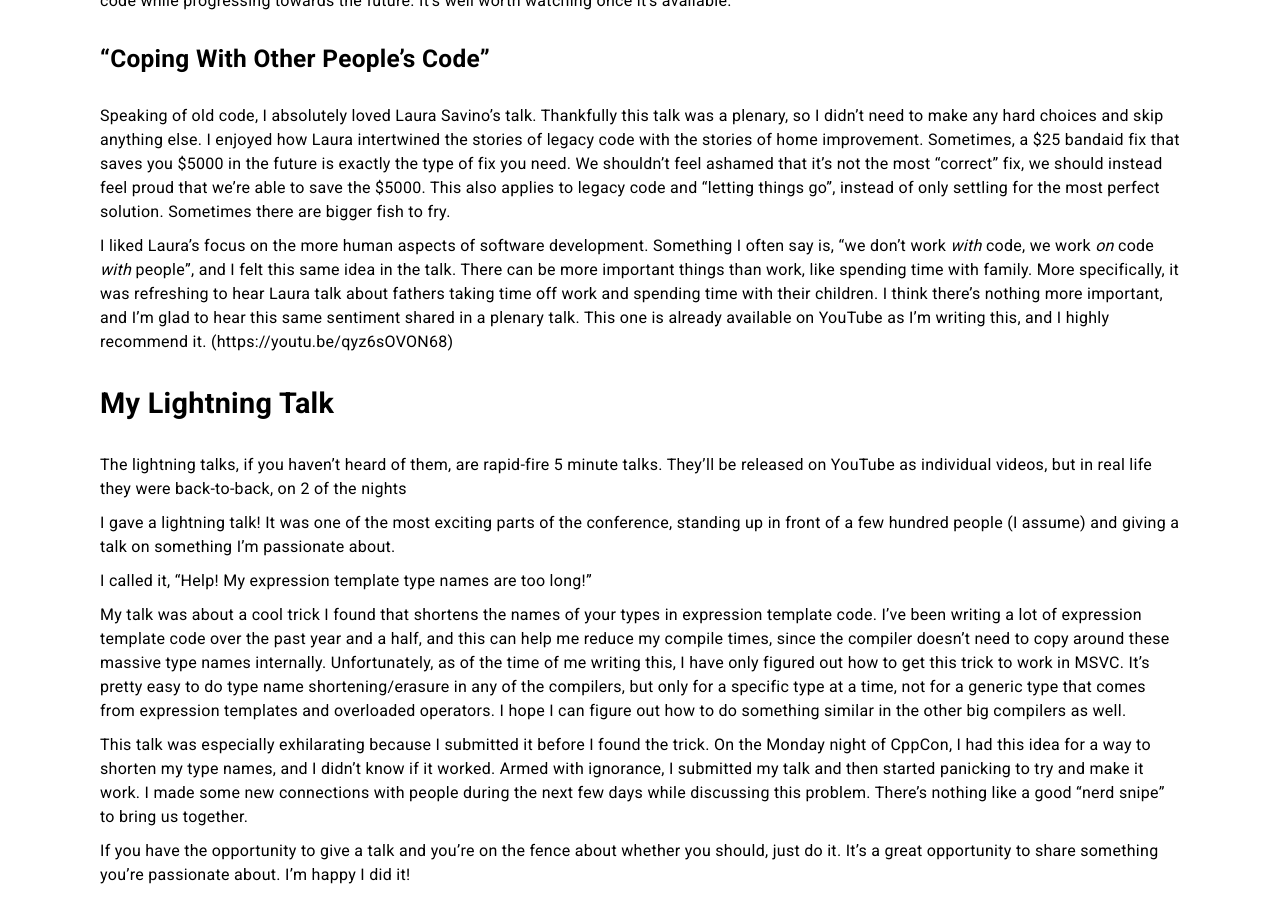
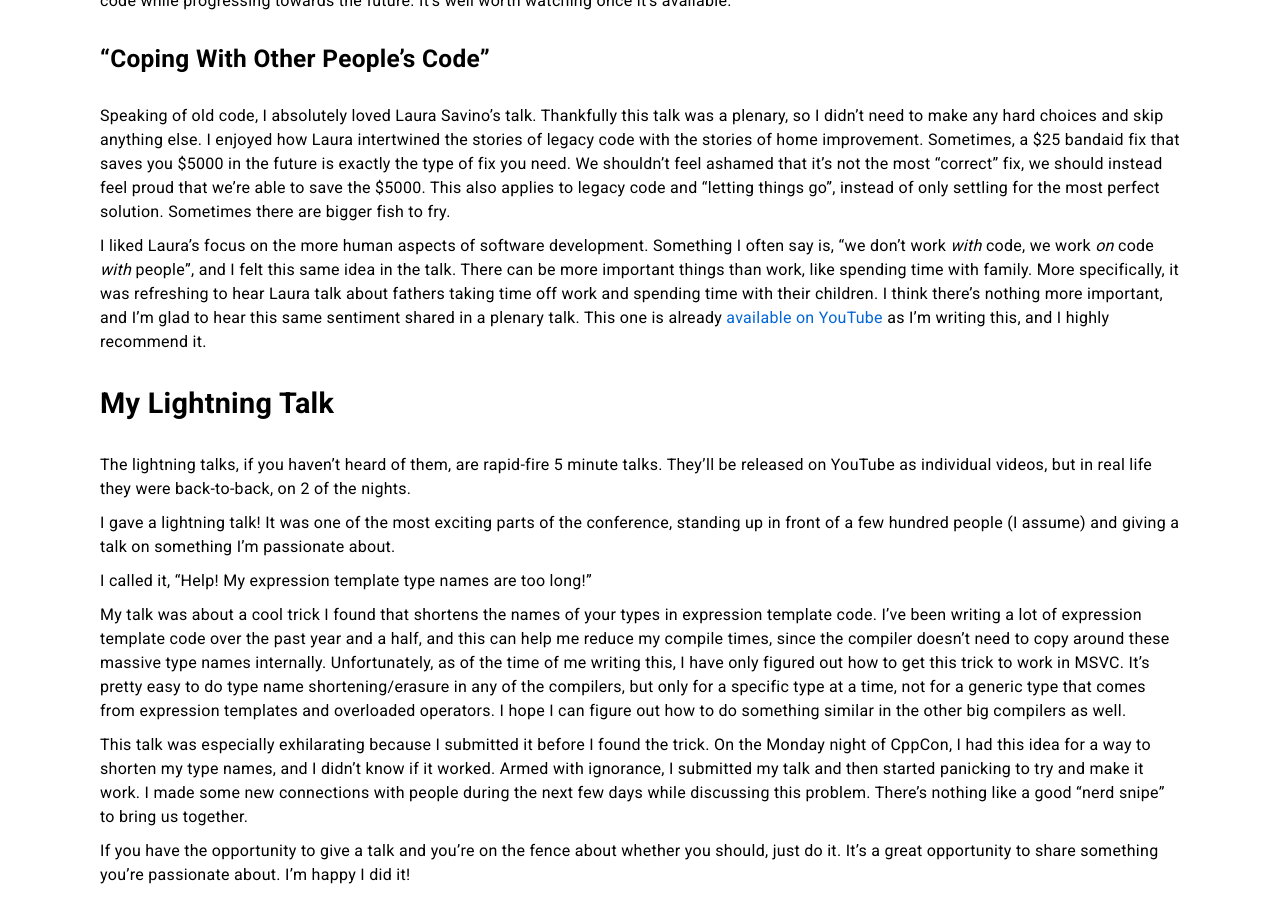
Before and after one commit to unecigarettewm/cppa-www, a Jekyll site: the page built from _posts/2023-10-19-BradenCppCon2023TripReport.md, in a window 1280 px wide and 900 px high, scrolled down 1078 px. Built offline with Jekyll 4.4.1, drawn with Linux system fonts in a browser that asks for light colours; comment, search, counter and statistics services are not loaded.

Commit message:
Fix link and punctuation

```diff
--- a/_posts/2023-10-19-BradenCppCon2023TripReport.md
+++ b/_posts/2023-10-19-BradenCppCon2023TripReport.md
@@ -24,11 +24,11 @@ This talk from Andreas Weis helped to continue fueling my interest in C++ module
 
 Speaking of old code, I absolutely loved Laura Savino's talk. Thankfully this talk was a plenary, so I didn't need to make any hard choices and skip anything else. I enjoyed how Laura intertwined the stories of legacy code with the stories of home improvement. Sometimes, a $25 bandaid fix that saves you $5000 in the future is exactly the type of fix you need. We shouldn't feel ashamed that it's not the most "correct" fix, we should instead feel proud that we're able to save the $5000. This also applies to legacy code and "letting things go", instead of only settling for the most perfect solution. Sometimes there are bigger fish to fry.
 
-I liked Laura's focus on the more human aspects of software development. Something I often say is, "we don't work *with* code, we work *on* code *with* people", and I felt this same idea in the talk. There can be more important things than work, like spending time with family. More specifically, it was refreshing to hear Laura talk about fathers taking time off work and spending time with their children. I think there's nothing more important, and I'm glad to hear this same sentiment shared in a plenary talk. This one is already available on YouTube as I'm writing this, and I highly recommend it. (https://youtu.be/qyz6sOVON68)
+I liked Laura's focus on the more human aspects of software development. Something I often say is, "we don't work *with* code, we work *on* code *with* people", and I felt this same idea in the talk. There can be more important things than work, like spending time with family. More specifically, it was refreshing to hear Laura talk about fathers taking time off work and spending time with their children. I think there's nothing more important, and I'm glad to hear this same sentiment shared in a plenary talk. This one is already [available on YouTube](https://youtu.be/qyz6sOVON68) as I'm writing this, and I highly recommend it.
 
 # My Lightning Talk
 
-The lightning talks, if you haven't heard of them, are rapid-fire 5 minute talks. They'll be released on YouTube as individual videos, but in real life they were back-to-back, on 2 of the nights
+The lightning talks, if you haven't heard of them, are rapid-fire 5 minute talks. They'll be released on YouTube as individual videos, but in real life they were back-to-back, on 2 of the nights.
 
 I gave a lightning talk! It was one of the most exciting parts of the conference, standing up in front of a few hundred people (I assume) and giving a talk on something I'm passionate about.
 
```
